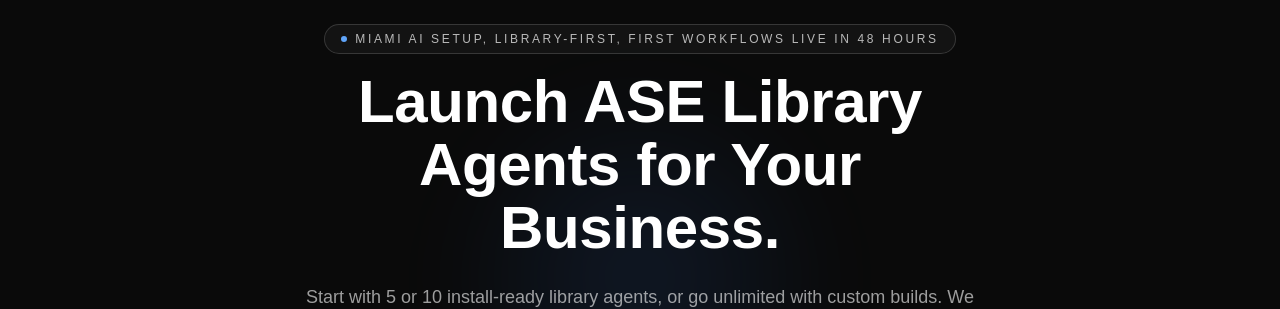
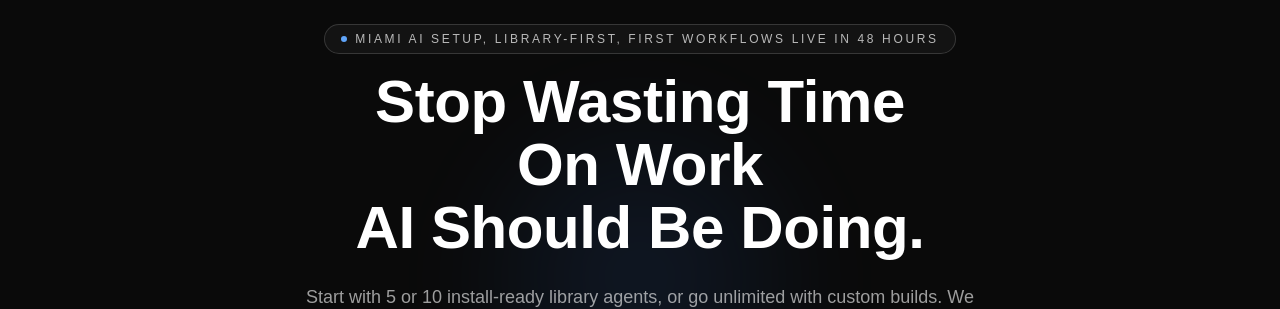
Before and after one commit to candressen/agent-setup-experts, a Next.js app: page / in a window 1280 px wide. Shown: the part 203-512 px from the top of the page. Built offline with nearby package versions, Linux system fonts and the light colour scheme; no server answers.

Commit message:
Revert hero headline to original: Stop Wasting Time On Work AI Should Be Doing

```diff
--- a/components/HeroSection.tsx
+++ b/components/HeroSection.tsx
@@ -49,9 +49,9 @@ export default function HeroSection() {
           transition={{ duration: 0.55, ease: 'easeOut' }}
           className='mb-6 mx-auto max-w-[780px] tracking-tight text-white'
         >
-          <span className='block text-5xl font-semibold leading-[1.05] text-white md:text-6xl'>Launch ASE Library</span>
-          <span className='block text-5xl font-semibold leading-[1.05] text-white md:text-6xl'>Agents for Your</span>
-          <span className='block text-5xl font-semibold leading-[1.05] text-white md:text-6xl'>Business.</span>
+          <span className='block text-5xl font-semibold leading-[1.05] text-white md:text-6xl'>Stop Wasting Time</span>
+          <span className='block text-5xl font-semibold leading-[1.05] text-white md:text-6xl'>On Work</span>
+          <span className='block text-5xl font-semibold leading-[1.05] text-white md:text-6xl'>AI Should Be Doing.</span>
         </motion.h1>
 
         <motion.p
```
